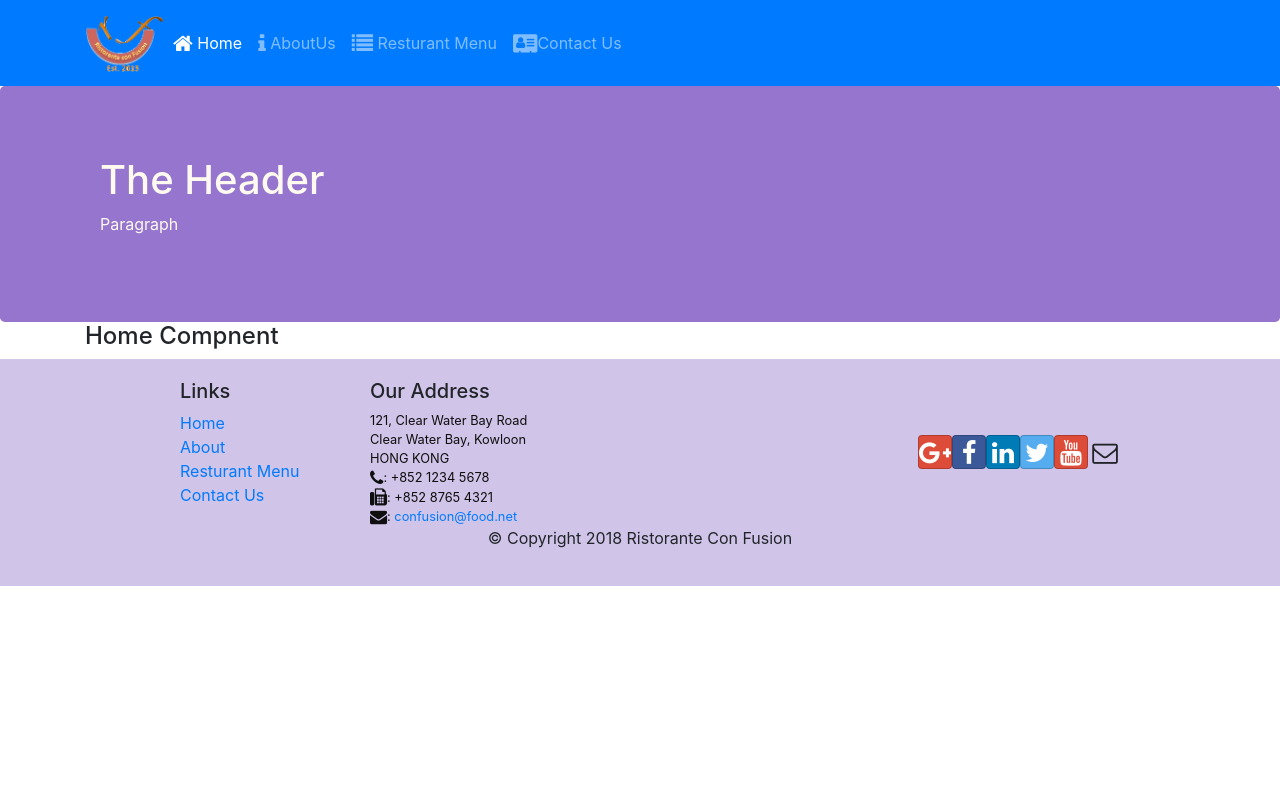
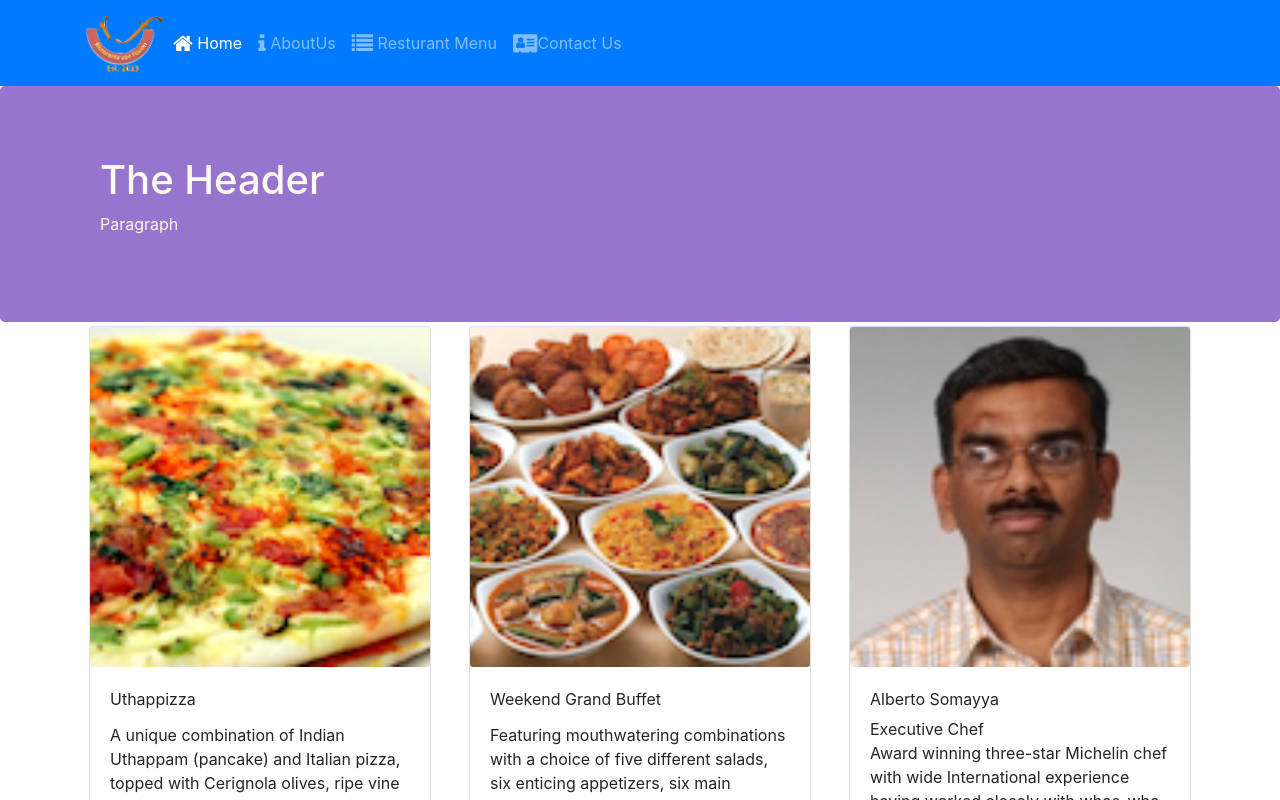
Before and after one commit to yossef-khaled/Menu-App, a React (Create React App) app: page /home in a window 1280 px wide. Shown: the top 800 px of the page. Built offline with nearby package versions, Linux system fonts and the light colour scheme.

Commit message:
Use render card to display props from main.

```diff
--- a/src/Components/HomeComponent.jsx
+++ b/src/Components/HomeComponent.jsx
@@ -1,9 +1,20 @@
 import React from 'react';
+import RenderCard from './RenderCard';
 
 function Home (props) {
     return(
         <div className="container">
-            <h4>Home Compnent</h4>
+            <div className="row align-items-start">
+                <div className="col-12 col-md m-1">
+                    <RenderCard item={props.dish} />
+                </div>
+                <div className="col-12 col-md m-1">
+                    <RenderCard item={props.promotion} />
+                </div>
+                <div className="col-12 col-md m-1">
+                    <RenderCard item={props.leader} />
+                </div>
+            </div>
         </div>
     );
 }
```
